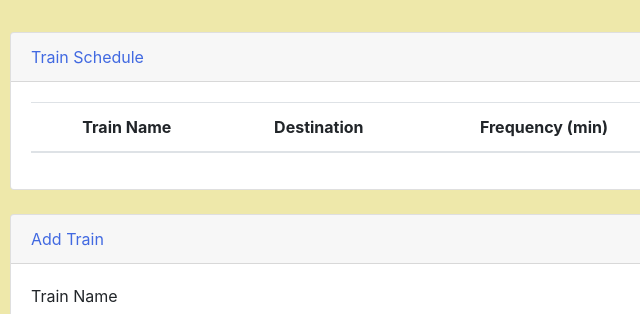
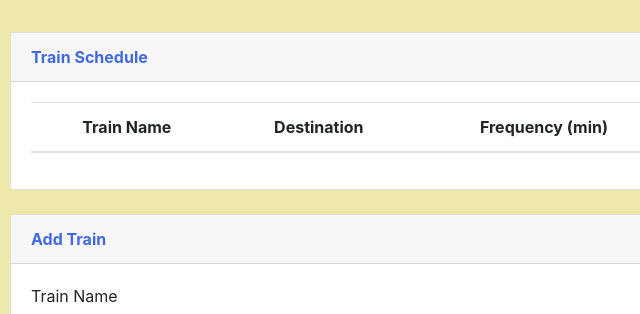
Before and after one commit to paigelieske/Chugga-Chugga-Choo-Choo, a plain HTML site: page index.html in a window 1280 px wide. Shown: the part 184-498 px from the top of the page, 75-715 px from the left. Drawn offline with nearby package versions, Linux system fonts and the light colour scheme; no server answers.

Commit message:
added styling

```diff
--- a/assets/css/style.css
+++ b/assets/css/style.css
@@ -1,19 +1,12 @@
 body {
   background-color: palegoldenrod;
 }
-
-/* .jumbotron {
-    position: relative;
-} */
 
 #image {
     background: url("../images/collage.jpg") no-repeat;
     background-size: cover;
     background-position: bottom center;
     text-align: center;
-    /* filter: blur(8px);
-    -webkit-filter: blur(8px);
-    z-index: -1; */
 }
 
 h1 {
@@ -22,6 +15,7 @@ h1 {
 }
 
 .card-header {
+    font-weight: bold;
     color: royalblue;
 }
 
```
